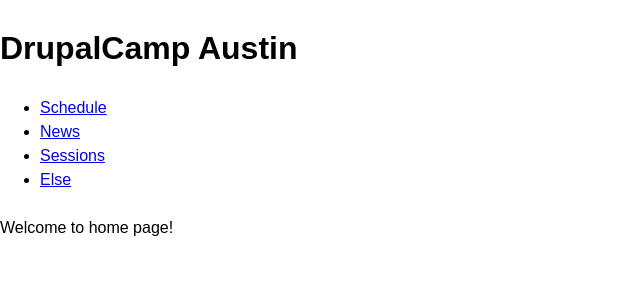
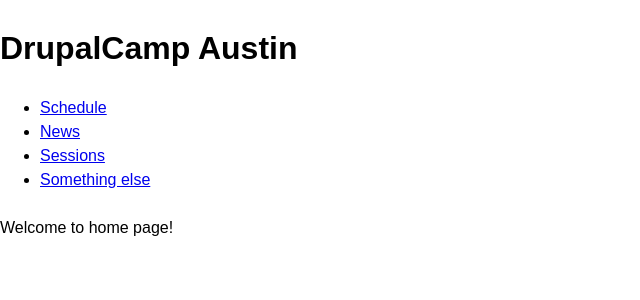
Before and after one commit to fourkitchens/dca2013, a Jekyll site: the page built from index.html, in a window 1280 px wide. Shown: the top 300 px of the page, without its empty margins (0-640 px from the left). Built offline with Jekyll 4.4.1, drawn with Linux system fonts in a browser that asks for light colours.

Commit message:
placeholder for nav

```diff
--- a/_includes/nav.html
+++ b/_includes/nav.html
@@ -4,6 +4,6 @@
     <li><a href="/news">News</a></li>
     <!-- <li><img src="/img/drupalcamp-austin-logo.svg"></li> -->
     <li><a href="/sessions">Sessions</a></li>
-    <li><a href="#else">Else</a></li>
+    <li><a href="#something-else">Something else</a></li>
   </ul>
 </nav>
```
